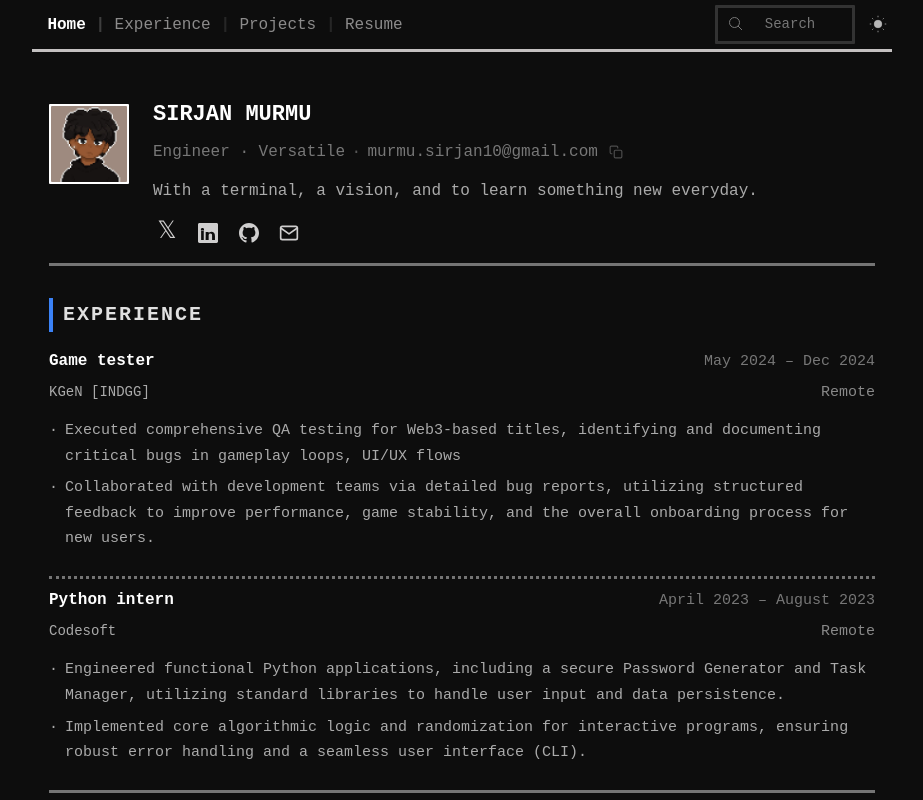
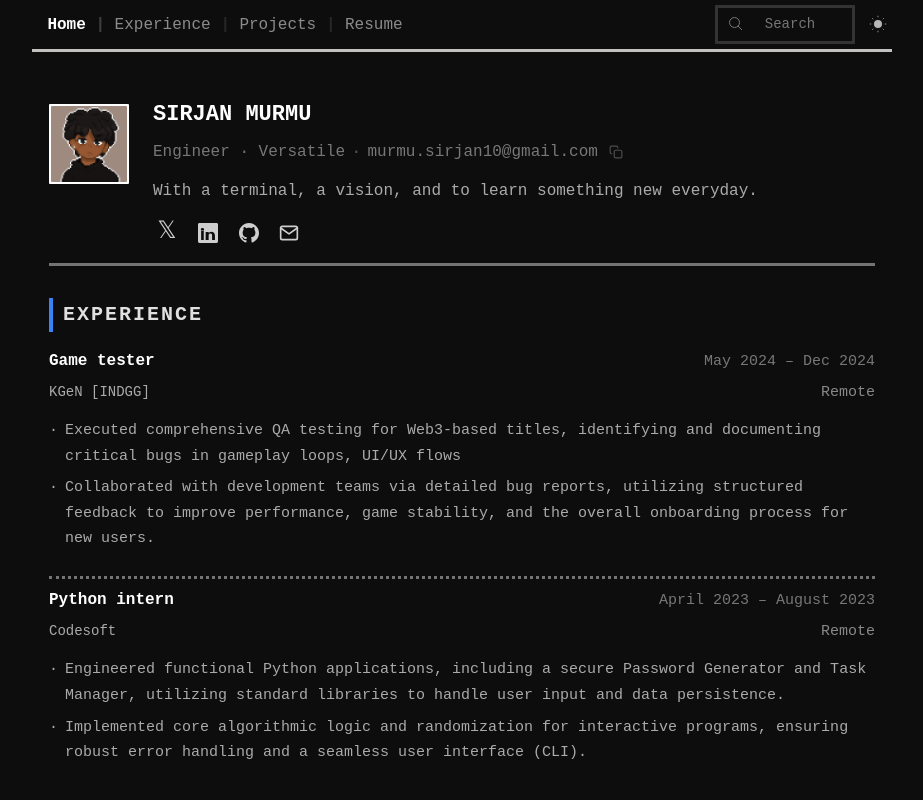
Before and after one commit to siru01/Resume, a React (Vite) app in the folder frontend/: page / in a window 1280 px wide. Shown: the top 800 px of the page, without its empty margins (173-1096 px from the left). Built offline with nearby package versions, Linux system fonts and the light colour scheme.

Commit message:
some css changes

```diff
--- a/frontend/src/components/Home.css
+++ b/frontend/src/components/Home.css
@@ -228,8 +228,8 @@
 .experience {
   width: 100%;
   max-width: 860px;
-  padding: 2rem 0;
-  margin: 0 0 1rem 0;
+  padding: 2rem 0 0 0;
+  margin: 0;
   font-family: 'JetBrains Mono', 'Fira Code', monospace;
 }
 
@@ -259,7 +259,7 @@
 }
 
 .experience-company:last-child .experience-role:last-child {
-  border-bottom-style: solid;
+  border-bottom: none !important;
 }
 
 :root[data-theme="dark"] .experience-role {
@@ -379,17 +379,18 @@
 .projects-container {
   width: 100%;
   max-width: 860px;
-  padding: 1rem 0;
-  margin: 0 0 1rem 0;
   font-family: 'JetBrains Mono', 'Fira Code', monospace;
+  margin: 0;
 }
+
+
 
 .project-section-title {
   font-size: 20px;
   letter-spacing: 0.1em;
   text-transform: uppercase;
   opacity: 1;
-  margin-top: 0.1rem;
+  margin: 0 0 0.5rem 0;
   border-left: 4px solid #3b82f6;
   padding-left: 10px ;
 }
--- a/frontend/src/components/Home.jsx
+++ b/frontend/src/components/Home.jsx
@@ -204,6 +204,8 @@ export default function Home({ setPage }) {
 </div>
 
 
+    <div className="section-divider"></div>
+
 {/* ── Projects Section ── */}
 <div className="projects-container">
   <h2 className="project-section-title">Projects</h2>
--- a/frontend/vite.config.js
+++ b/frontend/vite.config.js
@@ -4,10 +4,13 @@ import react from '@vitejs/plugin-react'
 export default defineConfig({
   plugins: [react()],
   server: {
-    host: true,        // exposes to local network (0.0.0.0)
-    port: 5173,        // optional, just to be explicit
+    host: true,
+    port: 5173,
     proxy: {
-      '/api': 'http://127.0.0.1:8000',
+      '/api': 'http://127.0.0.1:8000', // only works locally, ignored in build
     },
   },
+  build: {
+    outDir: 'dist',
+  }
 })
```
Also changed, not shown: frontend/public/profile-5.jpg.
